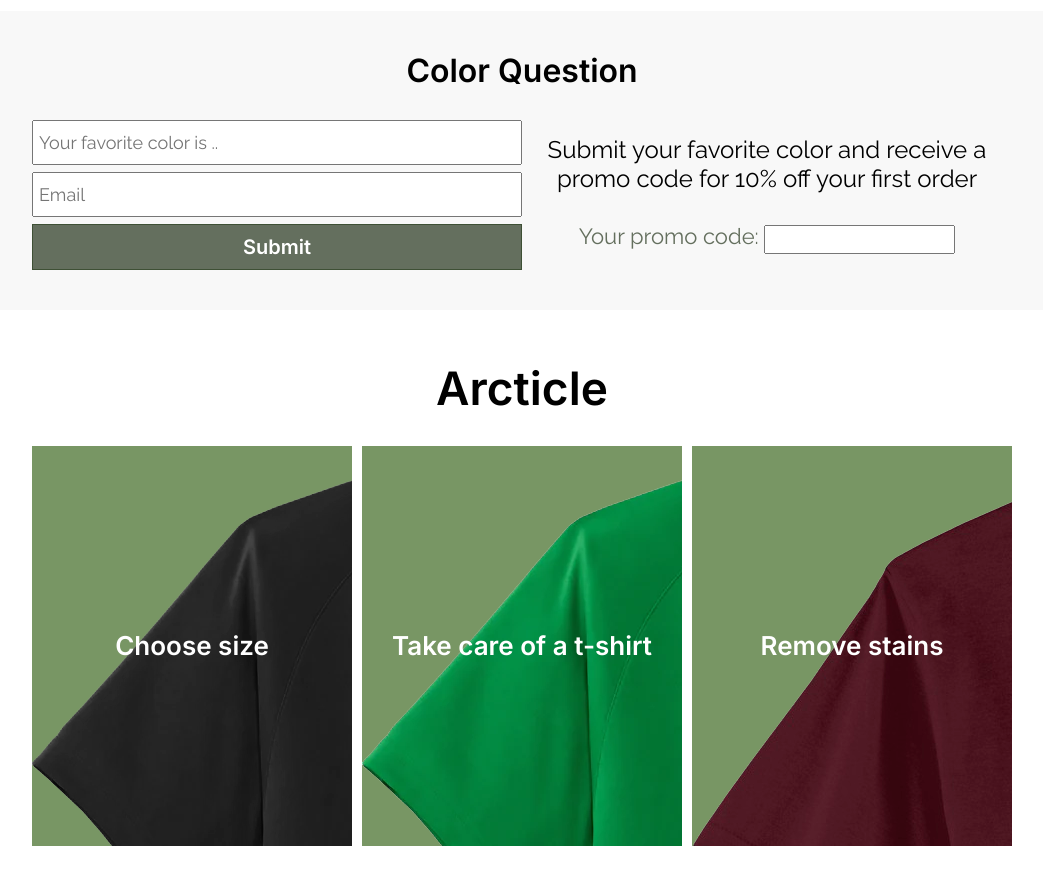
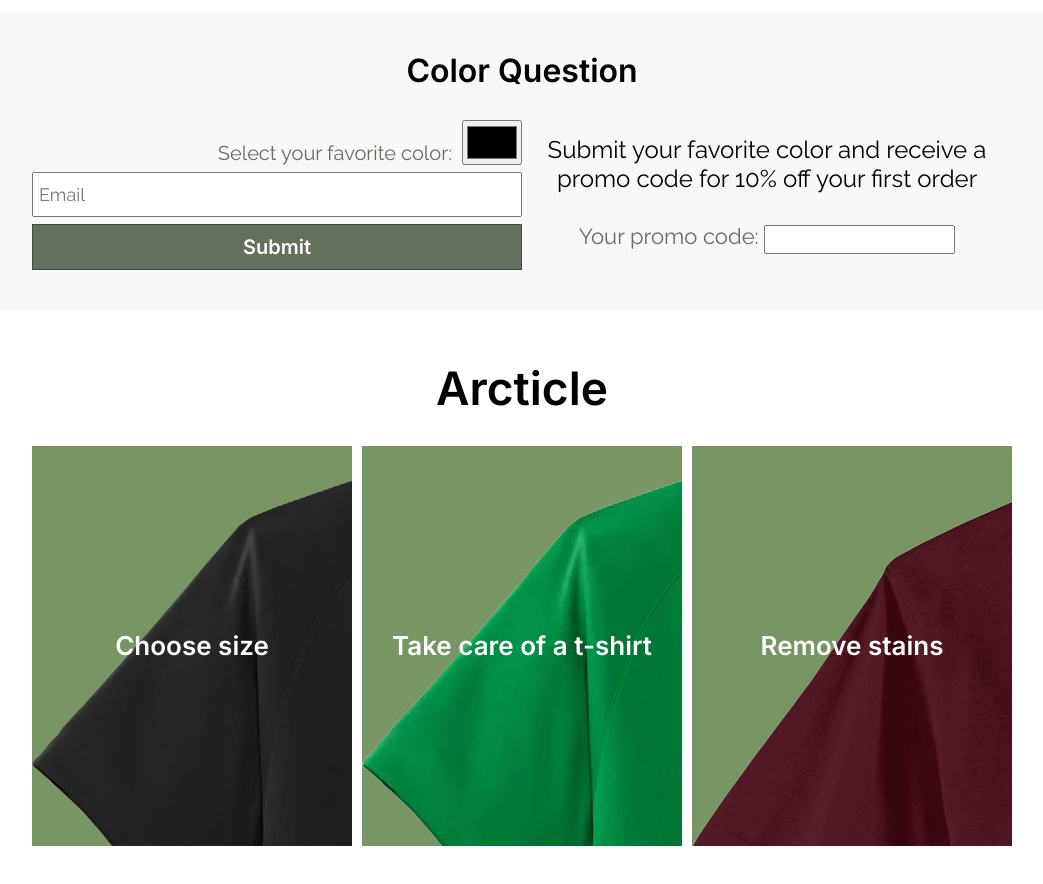
Before and after one commit to lordwebkit/t-shirt-dev, a Vue app: page / in a window 1280 px wide. Shown: the part 1920-2804 px from the top of the page, without its empty margins (118-1161 px from the left). Built offline with nearby package versions, Linux system fonts and the light colour scheme; data requests are answered from the project's data file.

Commit message:
Added color palette and alert

```diff
--- a/db.json
+++ b/db.json
@@ -97,5 +97,11 @@
       "name": "White base model",
       "article": "C3"
     }
+  ],
+  "questionnaire": [
+    {
+      "color": "black",
+      "email": "admin@mail.com"
+    }
   ]
 }
--- a/src/components/SMain/SQuestionnaire.vue
+++ b/src/components/SMain/SQuestionnaire.vue
@@ -3,20 +3,28 @@
     <div class="s-questionnaire">
       <h2 class="s-title s-questionnaire__title">Color Question</h2>
       <div class="s-questionnaire__content">
-        <form class="s-questionnaire__form" action="submit">
+        <form
+          class="s-questionnaire__form"
+          @submit.prevent="alertSubmit(color, email)"
+        >
+          <div class="s-questionnaire__color-wrapper s-questionnaire-color">
+            <p class="s-questionnaire-color__title">Select your favorite color:</p>
+            <input
+              v-model="color"
+              class="s-questionnaire-color__palette"
+              type="color"
+              name="color"
+              placeholder="Your favorite color is .."
+            />
+          </div>
           <input
-            class="s-questionnaire__input"
-            type="text"
-            name="fname"
-            placeholder="Your favorite color is .."
-          />
-          <input
-            class="s-questionnaire__input"
+            v-model="email"
+            class="s-questionnaire__email"
             type="email"
-            name="lname"
+            name="email"
             placeholder="Email"
           />
-          <input class="s-questionnaire__button" type="button" value="Submit" />
+          <input class="s-questionnaire__button" type="submit" value="Submit" />
         </form>
         <div class="s-questionnaire__text-wrapper">
           <p class="s-questionnaire__text">
@@ -25,7 +33,12 @@
           </p>
           <span class="s-questionnaire__promo-lable">
             Your promo code:
-            <input type="text" class="s-questionnaire__promo-input" readonly />
+            <input
+              v-model="promo"
+              type="text"
+              class="s-questionnaire__promo-input"
+              readonly
+            />
           </span>
         </div>
       </div>
@@ -35,6 +48,21 @@
 <script>
 export default {
   name: "SQuestionnaire",
+  data() {
+    return {
+      email: "",
+      color: "",
+      promo: "",
+    };
+  },
+  methods: {
+    alertSubmit(color, email) {
+      alert(
+        `Your favorite color is ${color}. We add your ${email} in our contacts)`
+      );
+      this.promo = "E5A99Q";
+    },
+  },
 };
 </script>
 <style lang="scss" scoped>
@@ -61,7 +89,22 @@ export default {
     justify-content: space-between;
     flex: 1;
   }
-  &__input {
+  &-color {
+    display: flex;
+    align-items: flex-end;
+    justify-content: end;
+    &__title {
+      @include text(20px);
+      margin-right: 10px;
+      color: $c-dark-green;
+    }
+    &__palette {
+      cursor: pointer;
+      height: 45px;
+      width: 60px;
+    }
+  }
+  &__email {
     @include text(18px);
     padding: 10px 5px;
   }
```
